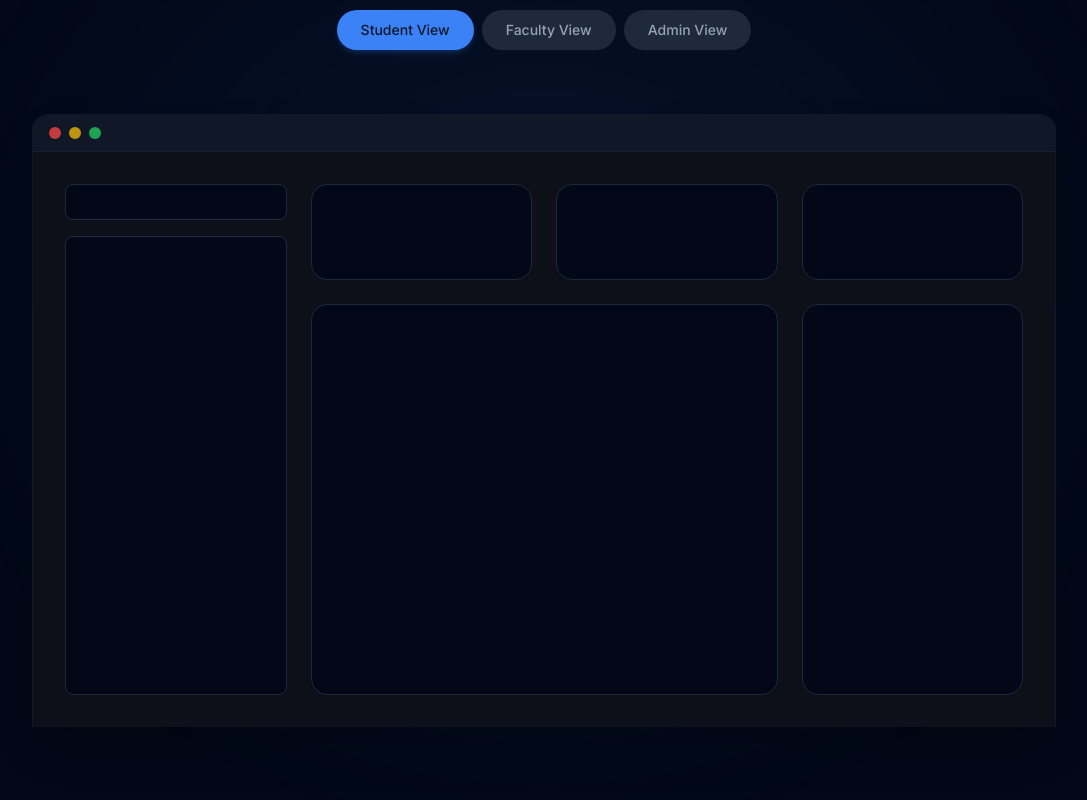
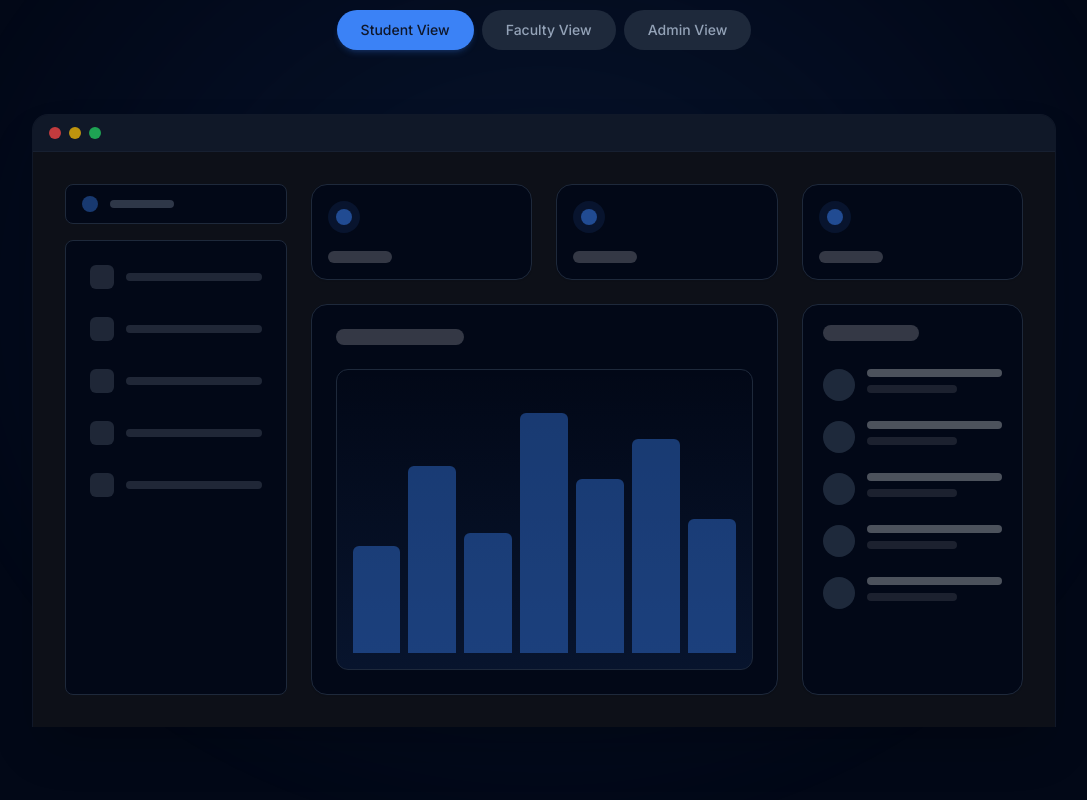
Before and after one commit to ch4rannn/PIH-2026_Codestorm, a React (Vite) app: page / in a window 1280 px wide. Shown: the part 2995-3795 px from the top of the page, without its empty margins (96-1183 px from the left). Built offline with nearby package versions, Linux system fonts and the light colour scheme.

Commit message:
Populate platform preview section with interactive dynamic wireframes

```diff
--- a/src/pages/HeroPage.tsx
+++ b/src/pages/HeroPage.tsx
@@ -188,6 +188,7 @@ const Logo = ({ className }: { className?: string }) => (
 
 export default function HeroPage() {
     const [menuState, setMenuState] = useState(false)
+    const [previewRole, setPreviewRole] = useState('Student')
     const { theme, toggleTheme } = useTheme()
 
     return (
@@ -428,8 +429,12 @@ export default function HeroPage() {
                             <p className="text-muted-foreground text-lg max-w-2xl mx-auto mb-10">Get a glimpse of the unified dashboard tailored for every role.</p>
 
                             <div className="flex justify-center gap-2 mb-12">
-                                {['Student', 'Faculty', 'Admin'].map((role, i) => (
-                                    <button key={i} className={cn("px-6 py-2.5 rounded-full text-sm font-medium transition-all", i === 0 ? "bg-primary text-primary-foreground shadow-md shadow-primary/20" : "bg-muted text-muted-foreground hover:bg-muted/80")}>
+                                {['Student', 'Faculty', 'Admin'].map((role) => (
+                                    <button
+                                        key={role}
+                                        onClick={() => setPreviewRole(role)}
+                                        className={cn("px-6 py-2.5 rounded-full text-sm font-medium transition-all", previewRole === role ? "bg-primary text-primary-foreground shadow-md shadow-primary/20" : "bg-muted text-muted-foreground hover:bg-muted/80")}
+                                    >
                                         {role} View
                                     </button>
                                 ))}
@@ -447,25 +452,104 @@ export default function HeroPage() {
                                 <div className="w-3 h-3 rounded-full bg-yellow-500/80"></div>
                                 <div className="w-3 h-3 rounded-full bg-green-500/80"></div>
                             </div>
-                            <div className="aspect-[16/9] bg-zinc-100 dark:bg-zinc-900/50 p-8">
+                            <div className="aspect-[16/9] bg-zinc-100 dark:bg-zinc-900/50 p-4 sm:p-8">
                                 {/* Dummy Dashboard UI */}
-                                <div className="grid grid-cols-4 gap-6 h-full">
+                                <motion.div
+                                    key={previewRole}
+                                    initial={{ opacity: 0, scale: 0.95 }}
+                                    animate={{ opacity: 1, scale: 1 }}
+                                    transition={{ duration: 0.4 }}
+                                    className="grid grid-cols-4 gap-4 sm:gap-6 h-full"
+                                >
+                                    {/* Sidebar */}
                                     <div className="col-span-1 flex flex-col gap-4">
-                                        <div className="h-10 bg-background rounded-lg border border-border"></div>
-                                        <div className="h-full bg-background rounded-lg border border-border"></div>
-                                    </div>
-                                    <div className="col-span-3 flex flex-col gap-6">
-                                        <div className="grid grid-cols-3 gap-6">
-                                            <div className="h-24 bg-background rounded-2xl border border-border shadow-sm"></div>
-                                            <div className="h-24 bg-background rounded-2xl border border-border shadow-sm"></div>
-                                            <div className="h-24 bg-background rounded-2xl border border-border shadow-sm"></div>
+                                        <div className="h-8 sm:h-10 bg-background rounded-lg border border-border flex items-center px-4 gap-3">
+                                            <div className="w-4 h-4 rounded-full bg-primary/40 shrink-0"></div>
+                                            <div className="w-16 h-2 rounded-full bg-muted-foreground/30 hidden sm:block"></div>
                                         </div>
-                                        <div className="grid grid-cols-3 gap-6 h-full">
-                                            <div className="col-span-2 bg-background rounded-2xl border border-border shadow-sm"></div>
-                                            <div className="col-span-1 bg-background rounded-2xl border border-border shadow-sm"></div>
+                                        <div className="flex-1 bg-background rounded-lg border border-border p-2 sm:p-4 flex flex-col gap-3">
+                                            {[1, 2, 3, 4, 5].map(i => (
+                                                <div key={i} className="flex items-center gap-3 p-1 sm:p-2 rounded-md hover:bg-muted transition-colors">
+                                                    <div className="w-5 h-5 sm:w-6 sm:h-6 rounded-md bg-muted-foreground/20 shrink-0"></div>
+                                                    <div className="w-full h-2 rounded-full bg-muted-foreground/20 hidden sm:block"></div>
+                                                </div>
+                                            ))}
                                         </div>
                                     </div>
-                                </div>
+
+                                    {/* Main Content */}
+                                    <div className="col-span-3 flex flex-col gap-4 sm:gap-6">
+                                        {/* Top Stats */}
+                                        <div className="grid grid-cols-3 gap-4 sm:gap-6">
+                                            {[1, 2, 3].map(i => (
+                                                <div key={i} className="h-16 sm:h-24 bg-background rounded-xl sm:rounded-2xl border border-border shadow-sm p-3 sm:p-4 flex flex-col justify-between">
+                                                    <div className="w-6 h-6 sm:w-8 sm:h-8 rounded-full bg-primary/10 flex items-center justify-center">
+                                                        <div className="w-3 h-3 sm:w-4 sm:h-4 bg-primary/50 rounded-full"></div>
+                                                    </div>
+                                                    <div className="w-12 sm:w-16 h-2 sm:h-3 rounded-full bg-foreground/20 mt-auto"></div>
+                                                </div>
+                                            ))}
+                                        </div>
+
+                                        {/* Bottom Area */}
+                                        <div className="grid grid-cols-3 gap-4 sm:gap-6 flex-1">
+                                            <div className="col-span-2 bg-background rounded-xl sm:rounded-2xl border border-border shadow-sm p-4 sm:p-6 flex flex-col gap-4">
+                                                <div className="w-24 sm:w-32 h-3 sm:h-4 rounded-full bg-foreground/20 mb-2"></div>
+
+                                                {previewRole === 'Student' && (
+                                                    <div className="flex-1 rounded-xl bg-gradient-to-t from-primary/10 to-transparent border border-border flex items-end p-2 sm:p-4 gap-1 sm:gap-2">
+                                                        {[40, 70, 45, 90, 65, 80, 50].map((h, i) => (
+                                                            <div key={i} className="flex-1 bg-primary/40 rounded-t-sm sm:rounded-t-md transition-all duration-1000" style={{ height: `${h}%` }}></div>
+                                                        ))}
+                                                    </div>
+                                                )}
+
+                                                {previewRole === 'Faculty' && (
+                                                    <div className="flex-1 flex flex-col gap-2 sm:gap-3">
+                                                        {[1, 2, 3, 4].map(i => (
+                                                            <div key={i} className="w-full flex-1 rounded-lg bg-muted flex items-center px-3 sm:px-4 gap-3 sm:gap-4">
+                                                                <div className="w-5 h-5 sm:w-6 sm:h-6 rounded-full bg-foreground/20 shrink-0"></div>
+                                                                <div className="w-20 sm:w-32 h-2 rounded-full bg-foreground/20"></div>
+                                                                <div className="ml-auto w-8 sm:w-12 h-3 sm:h-4 rounded-lg bg-primary/20"></div>
+                                                            </div>
+                                                        ))}
+                                                    </div>
+                                                )}
+
+                                                {previewRole === 'Admin' && (
+                                                    <div className="flex-1 grid grid-cols-2 gap-4">
+                                                        <div className="rounded-xl border border-border border-dashed flex items-center justify-center p-4">
+                                                            <div className="w-16 h-16 sm:w-24 sm:h-24 rounded-full border-4 sm:border-[6px] border-primary/20 border-t-primary border-l-primary/60 animate-[spin_3s_linear_infinite]"></div>
+                                                        </div>
+                                                        <div className="flex flex-col justify-center gap-4">
+                                                            {[1, 2, 3].map(i => (
+                                                                <div key={i} className="flex items-center gap-2">
+                                                                    <div className="w-2 h-2 sm:w-3 sm:h-3 rounded-full bg-primary/60 shrink-0"></div>
+                                                                    <div className="w-full h-2 rounded-full bg-foreground/20"></div>
+                                                                </div>
+                                                            ))}
+                                                        </div>
+                                                    </div>
+                                                )}
+                                            </div>
+
+                                            <div className="col-span-1 bg-background rounded-xl sm:rounded-2xl border border-border shadow-sm p-4 sm:p-5 flex flex-col gap-4 overflow-hidden">
+                                                <div className="w-20 sm:w-24 h-3 sm:h-4 rounded-full bg-foreground/20 mb-2"></div>
+                                                <div className="flex flex-col gap-3 sm:gap-4 flex-1">
+                                                    {[1, 2, 3, 4, 5].map(i => (
+                                                        <div key={i} className="flex items-start gap-2 sm:gap-3">
+                                                            <div className="w-6 h-6 sm:w-8 sm:h-8 rounded-full bg-muted shrink-0 mt-0.5 sm:mt-1"></div>
+                                                            <div className="flex flex-col gap-1.5 sm:gap-2 w-full pt-1">
+                                                                <div className="w-full h-1.5 sm:h-2 rounded-full bg-foreground/30"></div>
+                                                                <div className="w-2/3 h-1.5 sm:h-2 rounded-full bg-foreground/10"></div>
+                                                            </div>
+                                                        </div>
+                                                    ))}
+                                                </div>
+                                            </div>
+                                        </div>
+                                    </div>
+                                </motion.div>
                             </div>
                         </motion.div>
                     </div>
```
